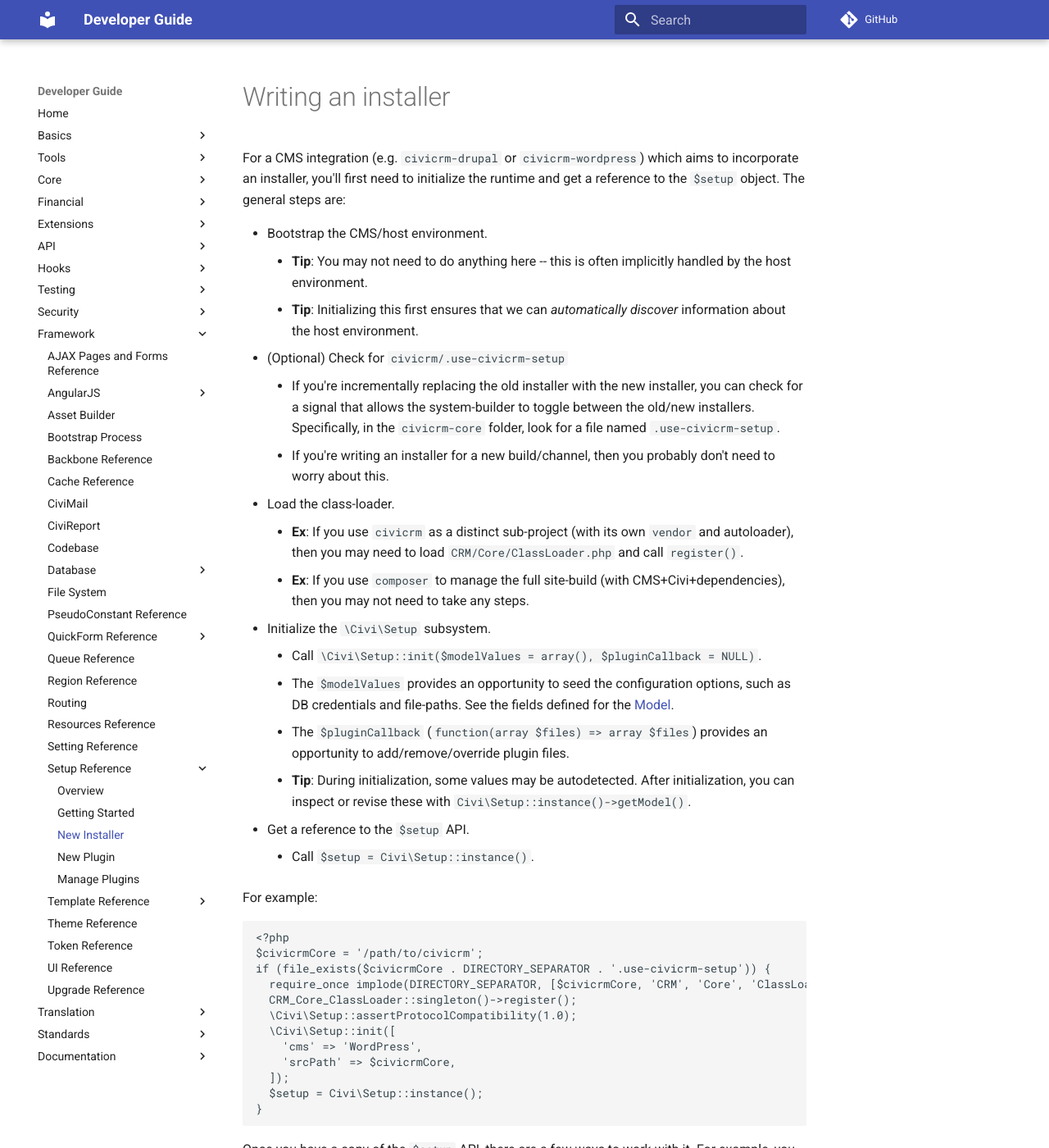
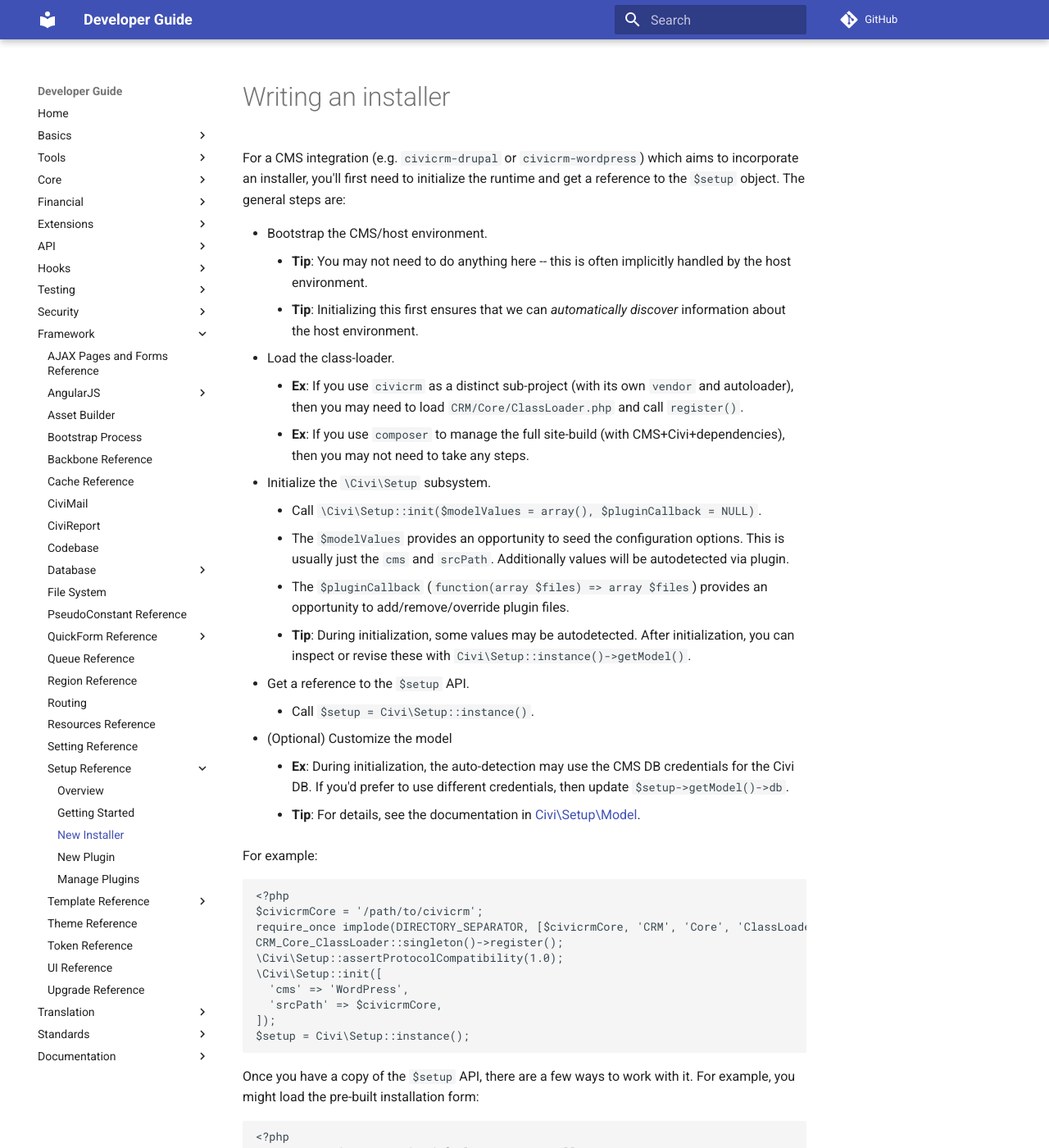
Before and after one commit to civicrm/civicrm-dev-docs, an MkDocs documentation site: the page built from docs/framework/setup/new-installer.md, in a window 1280 px wide and 1400 px high. Shown: the whole window at 82% size. Built offline with MkDocs 1.6.1 and Material for MkDocs 9.7.7, drawn with Linux system fonts in a browser that asks for light colours; comment, search, counter and statistics services are not loaded; old or Windows-style settings are respelled for this version of MkDocs.

Commit message:
setup/new-installer.md - Multiple updates:
1.  Don't describe the `.use-civicrm-setup` protocol.  This is used in one
    place, and it's likely to get inverted in the near future.

2.  When customizing the model, most values shouldn't be passed directly
    into `init()`.  Let `init()` detect its defaults.  Then call
    `$setup->getModel()` and customize that.  (I had tried customizing via
    `init()` when first implementing `cv core:install` and found it less
    useful.  There was also a support issue when someone else tried the same
    thing.) This pattern should work more intuitively.

````diff
--- a/docs/framework/setup/new-installer.md
+++ b/docs/framework/setup/new-installer.md
@@ -6,35 +6,34 @@
 * Bootstrap the CMS/host environment.
     * __Tip__: You may not need to do anything here -- this is often implicitly handled by the host environment.
     * __Tip__: Initializing this first ensures that we can *automatically discover* information about the host environment.
-* (Optional) Check for `civicrm/.use-civicrm-setup`
-    * If you're incrementally replacing the old installer with the new installer, you can check for a signal that allows the system-builder to toggle between the old/new installers. Specifically, in the `civicrm-core` folder, look for a file named `.use-civicrm-setup`.
-    * If you're writing an installer for a new build/channel, then you probably don't need to worry about this.
 * Load the class-loader.
     * __Ex__: If you use `civicrm` as a distinct sub-project (with its own `vendor` and autoloader), then you may need to load `CRM/Core/ClassLoader.php` and call `register()`.
     * __Ex__: If you use `composer` to manage the full site-build (with CMS+Civi+dependencies), then you may not need to take any steps.
 * Initialize the `\Civi\Setup` subsystem.
     * Call `\Civi\Setup::init($modelValues = array(), $pluginCallback = NULL)`.
-    * The `$modelValues` provides an opportunity to seed the configuration options, such as DB credentials and file-paths. See the fields defined for the [Model](src/Setup/Model.php).
+    * The `$modelValues` provides an opportunity to seed the configuration options. This is usually just the `cms` and `srcPath`.
+      Additionally values will be autodetected via plugin.
     * The `$pluginCallback` (`function(array $files) => array $files`) provides an opportunity to add/remove/override plugin files.
     * __Tip__: During initialization, some values may be autodetected. After initialization, you can inspect or revise these with `Civi\Setup::instance()->getModel()`.
 * Get a reference to the `$setup` API.
     * Call `$setup = Civi\Setup::instance()`.
+* (Optional) Customize the model
+    * __Ex__: During initialization, the auto-detection may use the CMS DB credentials for the Civi DB. If you'd prefer to use different credentials, then update `$setup->getModel()->db`.
+    * __Tip__: For details, see the documentation in [Civi\Setup\Model](https://github.com/civicrm/civicrm-core/tree/master/setup/src/Setup/Model.php).
 
 For example:
 
 ```php
 <?php
 $civicrmCore = '/path/to/civicrm';
-if (file_exists($civicrmCore . DIRECTORY_SEPARATOR . '.use-civicrm-setup')) {
-  require_once implode(DIRECTORY_SEPARATOR, [$civicrmCore, 'CRM', 'Core', 'ClassLoader.php']);
-  CRM_Core_ClassLoader::singleton()->register();
-  \Civi\Setup::assertProtocolCompatibility(1.0);
-  \Civi\Setup::init([
-    'cms' => 'WordPress',
-    'srcPath' => $civicrmCore,
-  ]);
-  $setup = Civi\Setup::instance();
-}
+require_once implode(DIRECTORY_SEPARATOR, [$civicrmCore, 'CRM', 'Core', 'ClassLoader.php']);
+CRM_Core_ClassLoader::singleton()->register();
+\Civi\Setup::assertProtocolCompatibility(1.0);
+\Civi\Setup::init([
+  'cms' => 'WordPress',
+  'srcPath' => $civicrmCore,
+]);
+$setup = Civi\Setup::instance();
 ```
 
 Once you have a copy of the `$setup` API, there are a few ways to work with it. For example, you might load
````
